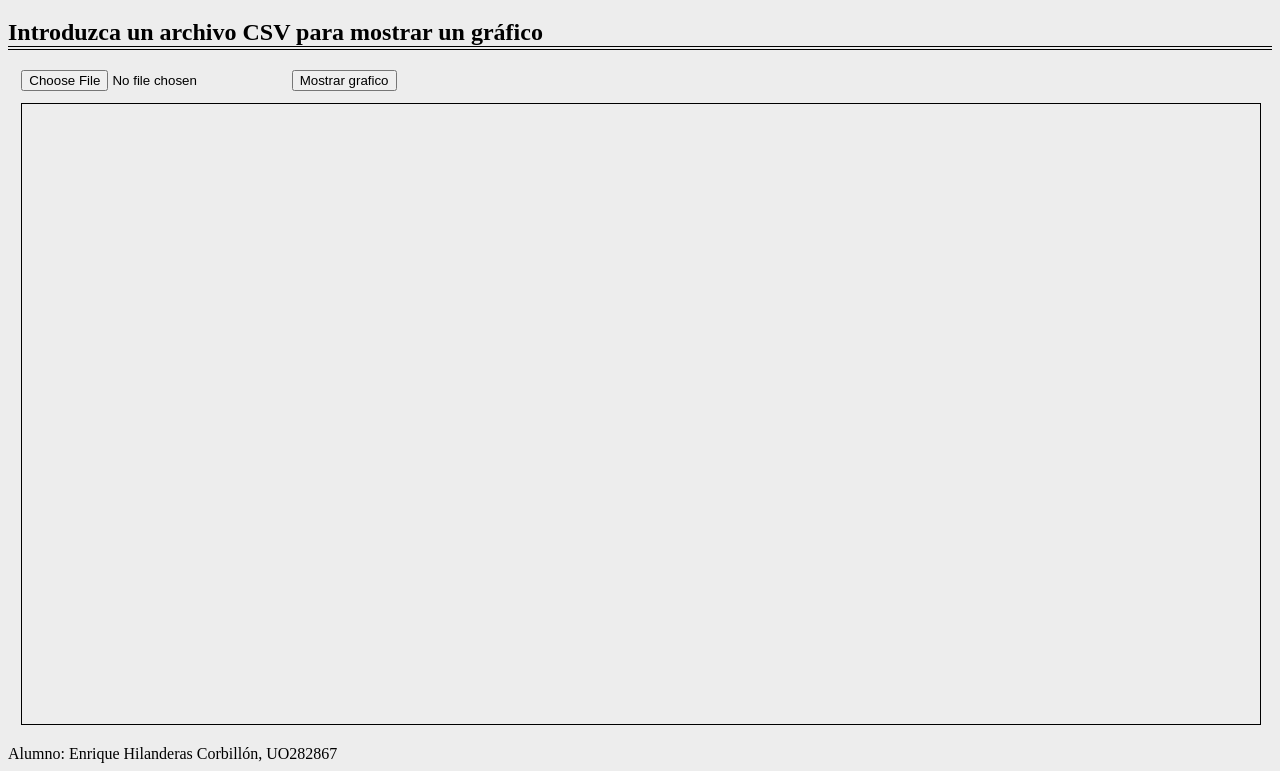
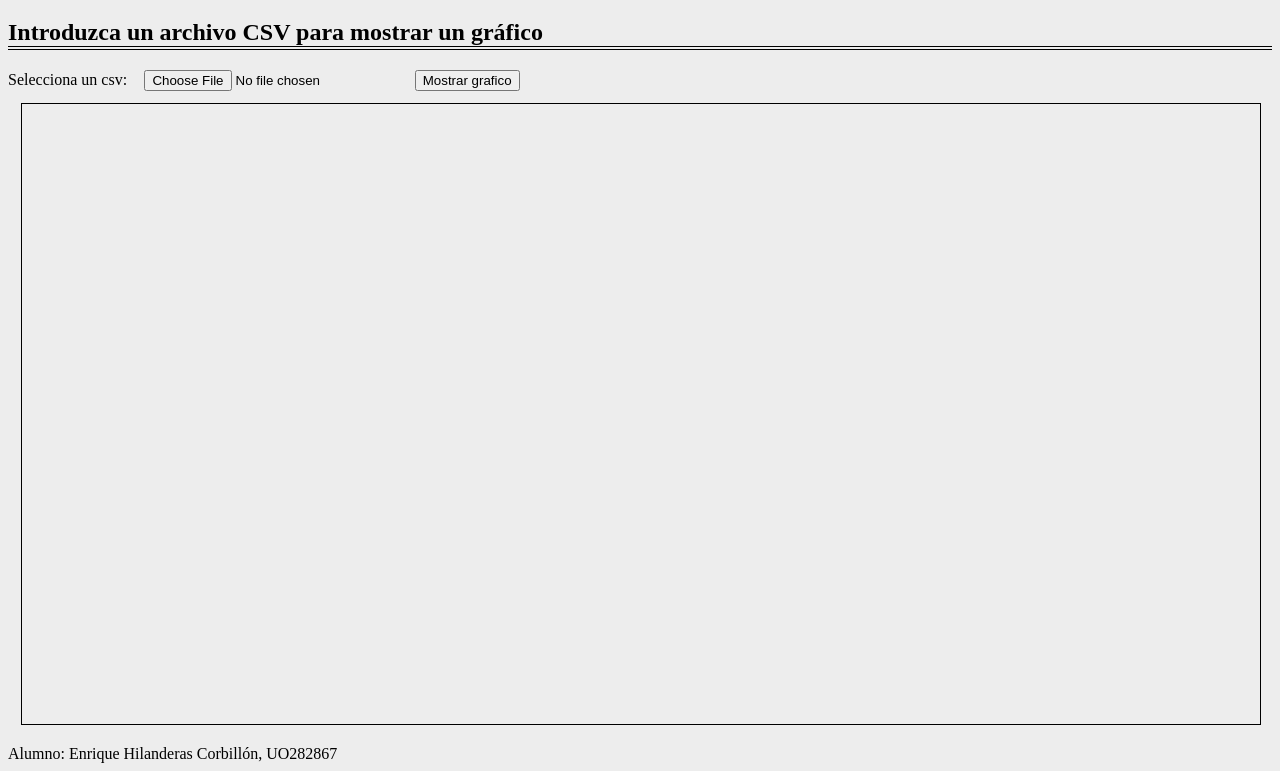
Before and after one commit to uo282867/sew2022, a plain HTML site: page PRACTICA-3/Ejercicio-14/Ejercicio14.html in a window 1280 px wide. Shown: the part 61-832 px from the top of the page. Drawn offline with nearby package versions, Linux system fonts and the light colour scheme.

Commit message:
Add files via upload

```diff
--- a/PRACTICA-3/Ejercicio-14/Ejercicio14.html
+++ b/PRACTICA-3/Ejercicio-14/Ejercicio14.html
@@ -24,7 +24,8 @@
     <h1>Ejercicio 14</h1>
 
     <h2>Introduzca un archivo CSV para mostrar un gráfico</h2>
-    <input type="file" onchange="csvEd.leerArchivoCSV(this.files)" />
+    <label for="f">Selecciona un csv: </label>
+    <input id="f" type="file" onchange="csvEd.leerArchivoCSV(this.files)" />
     <input type="button" value="Mostrar grafico" onClick = "csvEd.getGrafico()" />
 
     <main>
```
